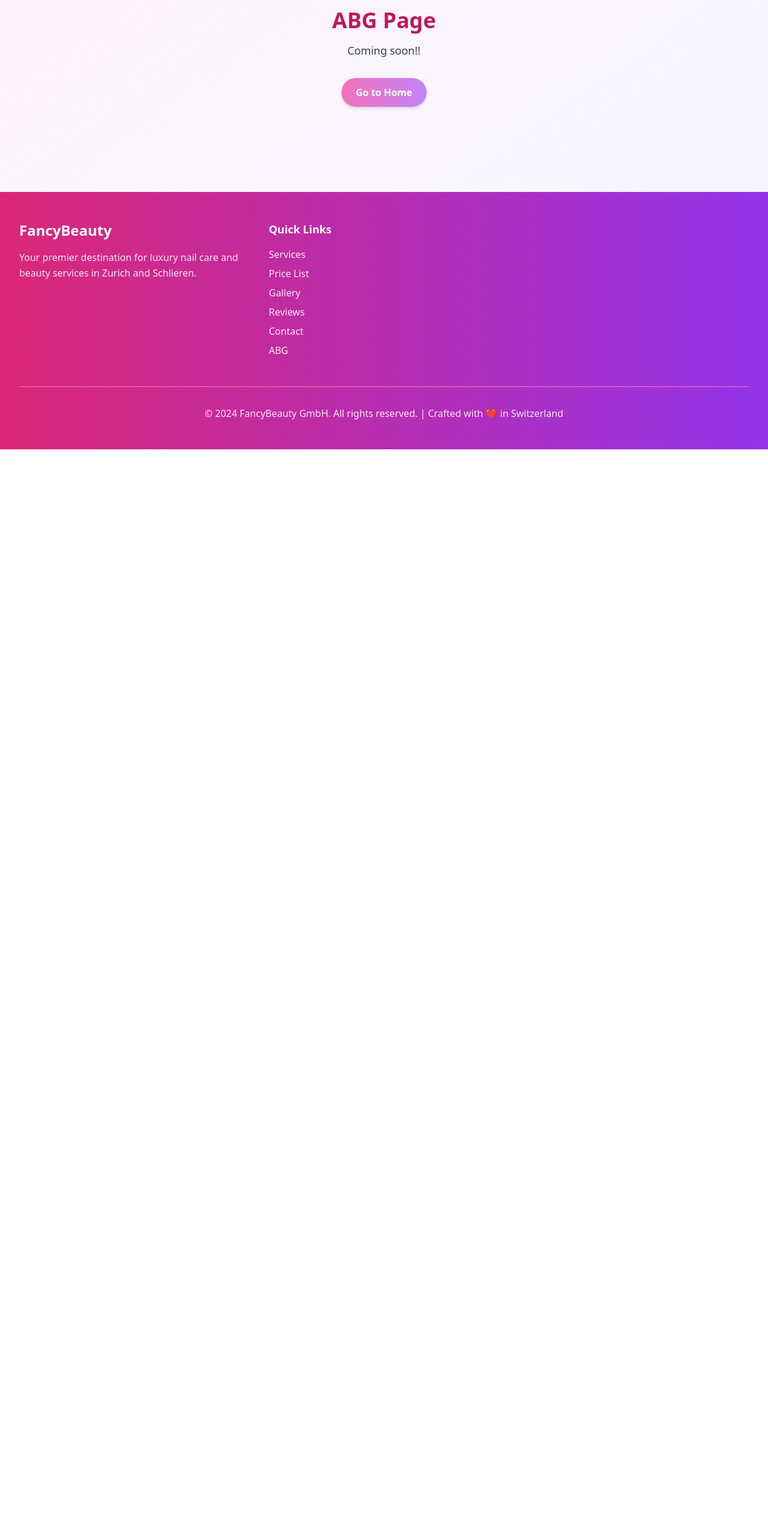
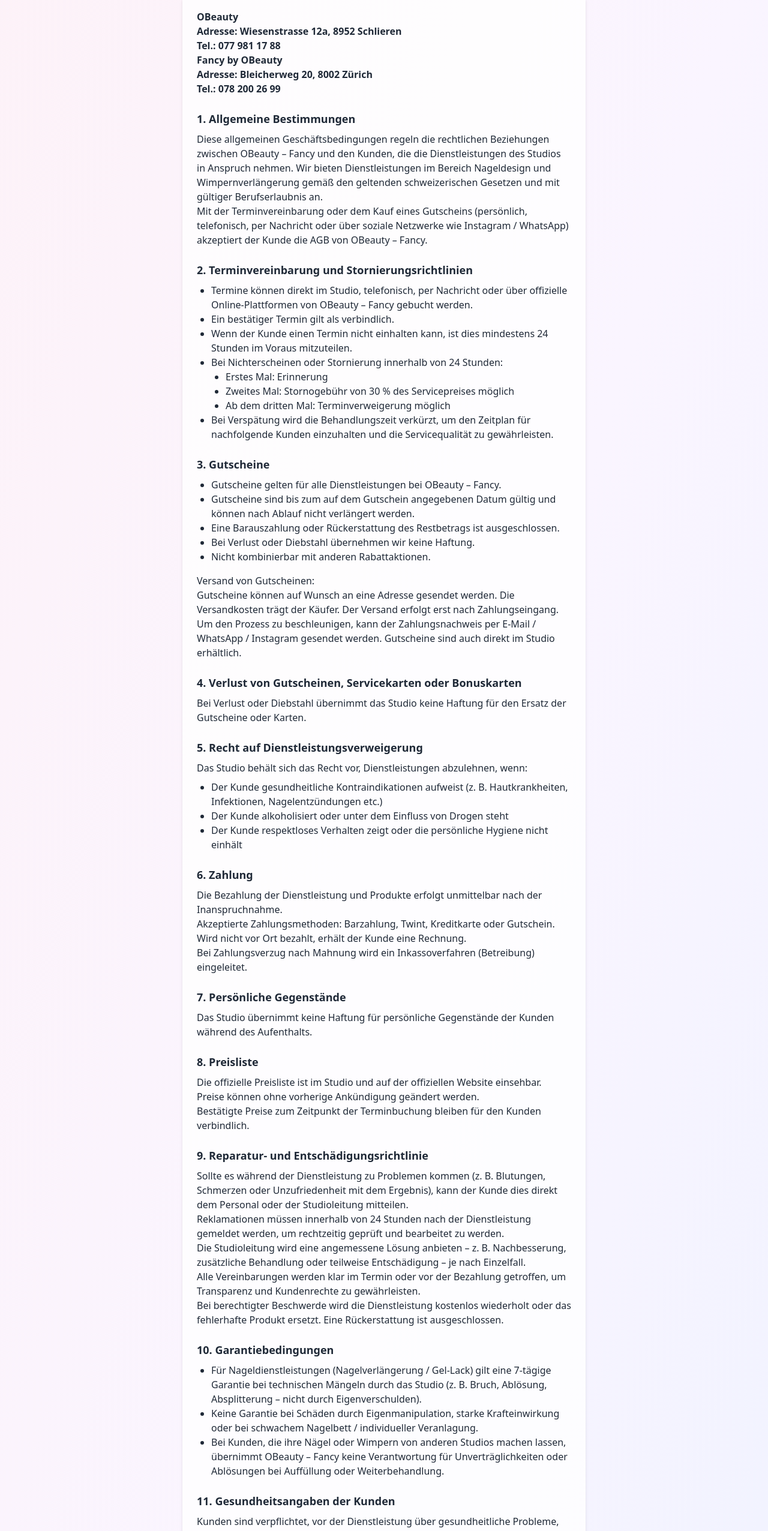
Before and after one commit to vetmogee/FancyBeauty, a React (Vite) app: page /abg in a window 1280 px wide. Shown: the part 160-2712 px from the top of the page at 60% size. Before the commit the page ends 909 px from the top, so only its background shows below. Built offline with nearby package versions, Linux system fonts and the light colour scheme.

Commit message:
abg finish, cosmetics

```diff
--- a/src/components/sections/home.tsx
+++ b/src/components/sections/home.tsx
@@ -5,7 +5,7 @@ const Home = () => {
   return (
     <section id="home" className="mt-16">
       <div className="">
-        <div className="relative overflow-hidden shadow-2xl h-96 lg:h-[1050px] md:h-[500px] ">
+        <div className="relative overflow-hidden shadow-2xl h-96 lg:h-[900px] md:h-[500px] ">
           {/* Background Image with Dark Overlay */}
           <div className="absolute inset-0 ">
             <img
@@ -19,7 +19,7 @@ const Home = () => {
           {/* Content */}
           <div className="relative z-10 text-center px-8 flex flex-col justify-center items-center h-full">
             <h2 className="text-5xl font-bold text-white mb-6">
-              Welcome to <span className="bg-gradient-to-r from-pink-400 to-purple-400 bg-clip-text text-transparent">FancyBeauty</span>
+              Welcome to <span className="bg-gradient-to-r from-pink-400 to-rose-200 bg-clip-text text-transparent">FancyBeauty</span>
             </h2>
             {/* <p className="text-xl text-gray-600 max-w-3xl mx-auto leading-relaxed">
               Step into a world of luxury and elegance at FancyBeauty, where your nails become a canvas of art.
--- a/src/components/sections/story.tsx
+++ b/src/components/sections/story.tsx
@@ -18,7 +18,7 @@ const Story = () => {
               <div className="flex items-center space-x-4">
                 <div className="flex text-yellow-400">
                   {[...Array(5)].map((_, i) => {
-                    const rating = 4.35;
+                    const rating = 4.25;
                     const starValue = i + 1;
                     // For each star, fillPercentage is:
                     // 1 for full, 0.25 for quarter, 0 for empty
--- a/src/pages/abg.tsx
+++ b/src/pages/abg.tsx
@@ -21,10 +21,107 @@ const AbgPage = () => {
         handlePriceListClick={goHome}
       />
       <div className="pt-24 pb-16 flex flex-col items-center justify-center min-h-[60vh]">
-        <h1 className="text-4xl font-bold mb-4 text-pink-700">ABG Page</h1>
-        <p className="text-lg text-gray-700 mb-8">Coming soon!!</p>
+        <h1 className="text-4xl font-bold mb-4 text-pink-700">ALLGEMEINE GESCHÄFTSBEDINGUNGEN (AGB)</h1>
+        <div className="max-w-2xl text-left text-gray-800 bg-white bg-opacity-80 p-6 rounded-lg shadow-md">
+          <p className="mb-2 font-semibold">OBeauty<br/>
+          Adresse: Wiesenstrasse 12a, 8952 Schlieren<br/>
+          Tel.: 077 981 17 88<br/>
+          Fancy by OBeauty<br/>
+          Adresse: Bleicherweg 20, 8002 Zürich<br/>
+          Tel.: 078 200 26 99</p>
+
+          <h2 className="mt-6 mb-2 font-bold text-lg">1. Allgemeine Bestimmungen</h2>
+          <p className="mb-4">Diese allgemeinen Geschäftsbedingungen regeln die rechtlichen Beziehungen zwischen OBeauty – Fancy und den Kunden, die die Dienstleistungen des Studios in Anspruch nehmen. Wir bieten Dienstleistungen im Bereich Nageldesign und Wimpernverlängerung gemäß den geltenden schweizerischen Gesetzen und mit gültiger Berufserlaubnis an.<br/>
+          Mit der Terminvereinbarung oder dem Kauf eines Gutscheins (persönlich, telefonisch, per Nachricht oder über soziale Netzwerke wie Instagram / WhatsApp) akzeptiert der Kunde die AGB von OBeauty – Fancy.</p>
+
+          <h2 className="mt-6 mb-2 font-bold text-lg">2. Terminvereinbarung und Stornierungsrichtlinien</h2>
+          <ul className="list-disc ml-6 mb-4">
+            <li>Termine können direkt im Studio, telefonisch, per Nachricht oder über offizielle Online-Plattformen von OBeauty – Fancy gebucht werden.</li>
+            <li>Ein bestätiger Termin gilt als verbindlich.</li>
+            <li>Wenn der Kunde einen Termin nicht einhalten kann, ist dies mindestens 24 Stunden im Voraus mitzuteilen.</li>
+            <li>Bei Nichterscheinen oder Stornierung innerhalb von 24 Stunden:</li>
+            <ul className="list-disc ml-6">
+              <li>Erstes Mal: Erinnerung</li>
+              <li>Zweites Mal: Stornogebühr von 30 % des Servicepreises möglich</li>
+              <li>Ab dem dritten Mal: Terminverweigerung möglich</li>
+            </ul>
+            <li>Bei Verspätung wird die Behandlungszeit verkürzt, um den Zeitplan für nachfolgende Kunden einzuhalten und die Servicequalität zu gewährleisten.</li>
+          </ul>
+
+          <h2 className="mt-6 mb-2 font-bold text-lg">3. Gutscheine</h2>
+          <ul className="list-disc ml-6 mb-4">
+            <li>Gutscheine gelten für alle Dienstleistungen bei OBeauty – Fancy.</li>
+            <li>Gutscheine sind bis zum auf dem Gutschein angegebenen Datum gültig und können nach Ablauf nicht verlängert werden.</li>
+            <li>Eine Barauszahlung oder Rückerstattung des Restbetrags ist ausgeschlossen.</li>
+            <li>Bei Verlust oder Diebstahl übernehmen wir keine Haftung.</li>
+            <li>Nicht kombinierbar mit anderen Rabattaktionen.</li>
+          </ul>
+          <p className="mb-4">Versand von Gutscheinen:<br/>
+          Gutscheine können auf Wunsch an eine Adresse gesendet werden. Die Versandkosten trägt der Käufer. Der Versand erfolgt erst nach Zahlungseingang. Um den Prozess zu beschleunigen, kann der Zahlungsnachweis per E-Mail / WhatsApp / Instagram gesendet werden. Gutscheine sind auch direkt im Studio erhältlich.</p>
+
+          <h2 className="mt-6 mb-2 font-bold text-lg">4. Verlust von Gutscheinen, Servicekarten oder Bonuskarten</h2>
+          <p className="mb-4">Bei Verlust oder Diebstahl übernimmt das Studio keine Haftung für den Ersatz der Gutscheine oder Karten.</p>
+
+          <h2 className="mt-6 mb-2 font-bold text-lg">5. Recht auf Dienstleistungsverweigerung</h2>
+          <p className="mb-2">Das Studio behält sich das Recht vor, Dienstleistungen abzulehnen, wenn:</p>
+          <ul className="list-disc ml-6 mb-4">
+            <li>Der Kunde gesundheitliche Kontraindikationen aufweist (z. B. Hautkrankheiten, Infektionen, Nagelentzündungen etc.)</li>
+            <li>Der Kunde alkoholisiert oder unter dem Einfluss von Drogen steht</li>
+            <li>Der Kunde respektloses Verhalten zeigt oder die persönliche Hygiene nicht einhält</li>
+          </ul>
+
+          <h2 className="mt-6 mb-2 font-bold text-lg">6. Zahlung</h2>
+          <p className="mb-4">Die Bezahlung der Dienstleistung und Produkte erfolgt unmittelbar nach der Inanspruchnahme.<br/>
+          Akzeptierte Zahlungsmethoden: Barzahlung, Twint, Kreditkarte oder Gutschein.<br/>
+          Wird nicht vor Ort bezahlt, erhält der Kunde eine Rechnung.<br/>
+          Bei Zahlungsverzug nach Mahnung wird ein Inkassoverfahren (Betreibung) eingeleitet.</p>
+
+          <h2 className="mt-6 mb-2 font-bold text-lg">7. Persönliche Gegenstände</h2>
+          <p className="mb-4">Das Studio übernimmt keine Haftung für persönliche Gegenstände der Kunden während des Aufenthalts.</p>
+
+          <h2 className="mt-6 mb-2 font-bold text-lg">8. Preisliste</h2>
+          <p className="mb-4">Die offizielle Preisliste ist im Studio und auf der offiziellen Website einsehbar.<br/>
+          Preise können ohne vorherige Ankündigung geändert werden.<br/>
+          Bestätigte Preise zum Zeitpunkt der Terminbuchung bleiben für den Kunden verbindlich.</p>
+
+          <h2 className="mt-6 mb-2 font-bold text-lg">9. Reparatur- und Entschädigungsrichtlinie</h2>
+          <p className="mb-4">Sollte es während der Dienstleistung zu Problemen kommen (z. B. Blutungen, Schmerzen oder Unzufriedenheit mit dem Ergebnis), kann der Kunde dies direkt dem Personal oder der Studioleitung mitteilen.<br/>
+          Reklamationen müssen innerhalb von 24 Stunden nach der Dienstleistung gemeldet werden, um rechtzeitig geprüft und bearbeitet zu werden.<br/>
+          Die Studioleitung wird eine angemessene Lösung anbieten – z. B. Nachbesserung, zusätzliche Behandlung oder teilweise Entschädigung – je nach Einzelfall.<br/>
+          Alle Vereinbarungen werden klar im Termin oder vor der Bezahlung getroffen, um Transparenz und Kundenrechte zu gewährleisten.<br/>
+          Bei berechtigter Beschwerde wird die Dienstleistung kostenlos wiederholt oder das fehlerhafte Produkt ersetzt. Eine Rückerstattung ist ausgeschlossen.</p>
+
+          <h2 className="mt-6 mb-2 font-bold text-lg">10. Garantiebedingungen</h2>
+          <ul className="list-disc ml-6 mb-4">
+            <li>Für Nageldienstleistungen (Nagelverlängerung / Gel-Lack) gilt eine 7-tägige Garantie bei technischen Mängeln durch das Studio (z. B. Bruch, Ablösung, Absplitterung – nicht durch Eigenverschulden).</li>
+            <li>Keine Garantie bei Schäden durch Eigenmanipulation, starke Krafteinwirkung oder bei schwachem Nagelbett / individueller Veranlagung.</li>
+            <li>Bei Kunden, die ihre Nägel oder Wimpern von anderen Studios machen lassen, übernimmt OBeauty – Fancy keine Verantwortung für Unverträglichkeiten oder Ablösungen bei Auffüllung oder Weiterbehandlung.</li>
+          </ul>
+
+          <h2 className="mt-6 mb-2 font-bold text-lg">11. Gesundheitsangaben der Kunden</h2>
+          <p className="mb-4">Kunden sind verpflichtet, vor der Dienstleistung über gesundheitliche Probleme, Allergien, Hautempfindlichkeit oder relevante Krankheitsbilder zu informieren.<br/>
+          Das Studio übernimmt keine Verantwortung für Zwischenfälle, wenn solche Informationen nicht wahrheitsgemäß mitgeteilt wurden.</p>
+
+          <h2 className="mt-6 mb-2 font-bold text-lg">12. Bildaufnahmen</h2>
+          <p className="mb-4">Das Studio kann regelmäßig Fotos oder Videos im Studio oder während der Dienstleistung für Marketingzwecke (Social Media, Website, Flyer, Newsletter etc.) aufnehmen.<br/>
+          Die Bilder werden so bearbeitet, dass das Gesicht der Kunden nicht sichtbar ist – es sei denn, es liegt eine ausdrückliche Zustimmung vor.</p>
+
+          <h2 className="mt-6 mb-2 font-bold text-lg">13. Datenschutz</h2>
+          <p className="mb-2">OBeauty – Fancy verpflichtet sich zum Schutz der persönlichen Daten der Kunden (Name, Telefonnummer) und verwendet diese ausschließlich für Terminvereinbarungen und Kundenbetreuung.<br/>
+          Gemäß dem Schweizer Datenschutzgesetz (DSG):</p>
+          <ul className="list-disc ml-6 mb-4">
+            <li>Kunden haben jederzeit das Recht, ihre persönlichen Daten zu korrigieren oder löschen zu lassen.</li>
+            <li>Kunden können der Verwendung ihrer Daten für Marketingzwecke widersprechen – das Studio wird dies umgehend umsetzen.</li>
+          </ul>
+
+          <h2 className="mt-6 mb-2 font-bold text-lg">14. Gültigkeit</h2>
+          <p className="mb-4">Diese Allgemeinen Geschäftsbedingungen gelten ab dem ……………………… und können ohne vorherige Ankündigung geändert werden. Die aktualisierte Version wird auf der offiziellen Website und an der Rezeption veröffentlicht.</p>
+
+          <p className="mt-6 font-semibold">Vielen Dank für Ihr Vertrauen in OBeauty – Fancy.<br/>
+          Wir freuen uns, Sie bedienen zu dürfen!</p>
+        </div>
         <button
-          className="px-6 py-3 rounded-full bg-gradient-to-r from-pink-400 to-purple-400 text-white font-semibold shadow-md hover:scale-105 transition-all"
+          className="px-6 py-3 mt-8 rounded-full bg-gradient-to-r from-pink-400 to-purple-400 text-white font-semibold shadow-md hover:scale-105 transition-all"
           onClick={goHome}
         >
           Go to Home
```
Also changed, not shown: src/components/sections/footer.tsx (+6 -6 lines), src/components/sections/navbar.tsx (+15 -10 lines), src/assets/homeimg.png, src/assets/nailartpink.png (added).
